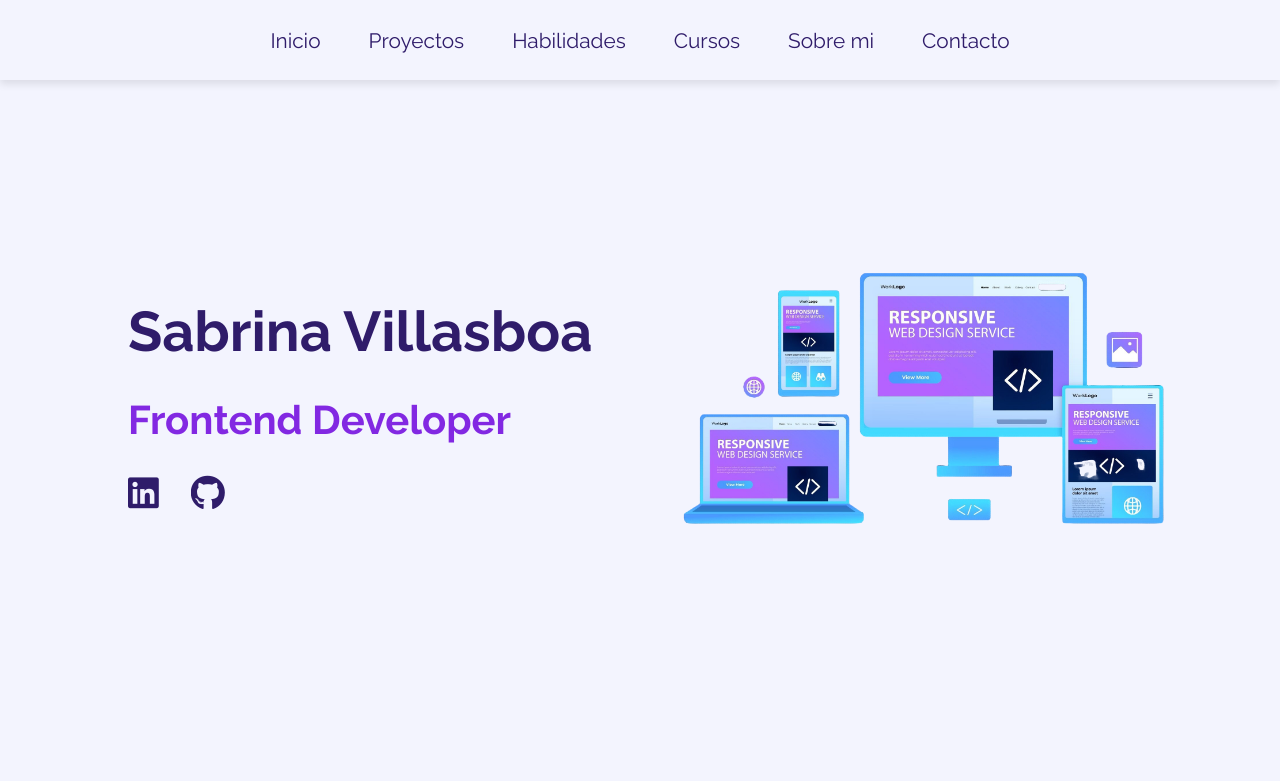
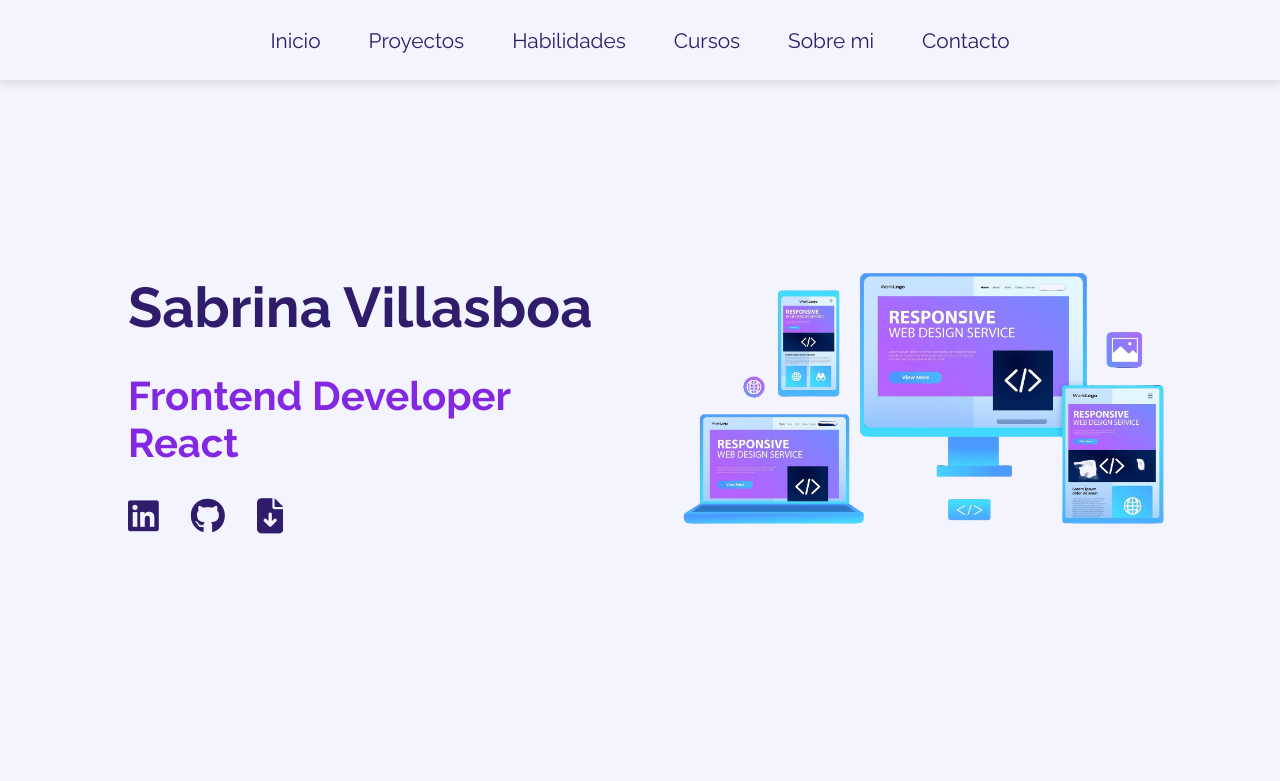
Before and after one commit to sabrivillasboa/portfolio-one, a plain HTML site: page index.html in a window 1280 px wide. Shown: the top 781 px of the page. Drawn offline with Linux system fonts and the light colour scheme.

Commit message:
Se agraga cv para descargar

```diff
--- a/index.html
+++ b/index.html
@@ -33,13 +33,16 @@
             </div>
             <div class="title-main">
                 <h1 class="h1">Sabrina Villasboa</h1>
-                <h2 class="h2">Frontend Developer</h2>
+                <h2 class="h2">Frontend Developer React</h2>
                 <div class="main__social-media">
                     <a href="http://linkedin.com/in/sabrina-villasboa" target="_blank">
                         <i class="fa-brands fa-linkedin"></i>
                     </a>
                     <a href="http://github.com/sabrivillasboa" target="_blank">
                         <i class="fa-brands fa-github"></i>
+                    </a>
+                    <a href="./assets/CV Sabrina Villasboa 2025.pdf" download="CV Sabrina Villasboa" target="_blank">
+                        <i class="fa-solid fa-file-arrow-down"></i>
                     </a>
                 </div>
             </div>
@@ -214,7 +217,7 @@
                         Alura Latam y Oracle.
                     </h4>
                     <p class="card-body__p" id="card-p">
-                        • Fromación Desarrollo Personal, Lógica de Programación, Emprendimiento, Front End y React.
+                        • Formación Desarrollo Personal, Lógica de Programación, Emprendimiento, Front End y React.
                     </p>
                     <button aria-label="Ver certificado">
                         <a class="card-body__a" href="https://drive.google.com/file/d/1Y3Nqc4RfK70TWRQ97L90AuulkDI88m3l/view" target="_blank">Certificado</a>
@@ -262,11 +265,12 @@
     <section class="about-me" id="about-me">
         <div class="about-me__container">
             <h3 class="about-me__title">Un poco sobre mí</h3>
-            <p class="about-me__p">Soy de Buenos Aires, Argentina. Desde que comence a estudiar programacion me ha cautivado el desarrollo web y la creacion de interfaces de usuario atractivas y funcionales. He dedicado mucho tiempo a aprender e ir perfeccionando mis habilidades en HTML, CSS, JavaScript y React. Me gusta el aprendizaje continuo, ya que permite mantenerme actualizada y mejorar constantemente. Mi objetivo a futuro es convertirme en Full Stack Developer.</p>
+            <p class="about-me__p">Soy de Buenos Aires, Argentina. Desde que comencé a estudiar programación, me ha cautivado el desarrollo web y la creacion de interfaces de usuario atractivas y funcionales. He dedicado mucho tiempo a aprender e ir perfeccionando mis habilidades en HTML, CSS, JavaScript y React. Me gusta el aprendizaje continuo, ya que permite mantenerme actualizada y mejorar constantemente. Mi objetivo a futuro es convertirme en Full Stack Developer.</p>
         </div>
     </section>
     <section class="contact" id="contact">
         <div class="contact-container">
+
             <h3 class="contact__title">Contacto</h3>
             <p class="contact__p">
                 Si te interesó mi perfil, te dejo mi correo para que me contactes.
--- a/style.css
+++ b/style.css
@@ -428,13 +428,11 @@ main {
 
   .h1 {
     font-size: 2.5rem;
-    background-color: var(--fondo-principal);
   }
 
   .h2 {
-    width: 100%;
-    font-size: 2rem;
-    background-color: var(--fondo-principal);
+    width: auto;
+    font-size: 1.8rem;
   }
 
   .main__social-media {
@@ -586,6 +584,7 @@ main {
 
   .h2 {
     font-size: 2.5rem;
+    width: 80%;
   }
 
   /* Seccion Proyectos */
```
Also changed, not shown: 1 other file.
